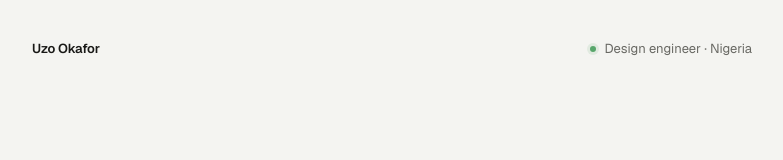
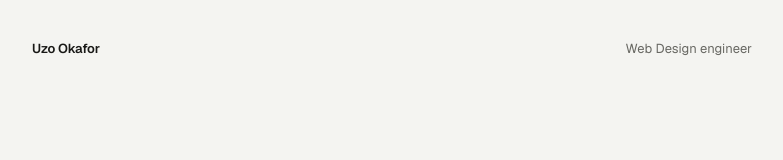
Before and after one commit to uzoway/design-eng-prototypes, a Next.js app: page / in a window 1280 px wide. Shown: the top 160 px of the page, without its empty margins (248-1031 px from the left). Built offline with nearby package versions, Linux system fonts and the light colour scheme.

Commit message:
chore: Copy changes

```diff
--- a/app/page.tsx
+++ b/app/page.tsx
@@ -45,17 +45,24 @@ export default function Home() {
     <main className="portfolio-shell">
       <div className="portfolio-page">
         <header className="portfolio-header portfolio-reveal">
-          <Link className="portfolio-name" href="/" aria-label="Uzo Okafor, home">
+          <Link
+            className="portfolio-name"
+            href="/"
+            aria-label="Uzo Okafor, home"
+          >
             Uzo Okafor
           </Link>
 
           <div className="portfolio-role">
-            <span className="portfolio-status" aria-hidden="true" />
-            Design engineer · Nigeria
+            {/* <span className="portfolio-status" aria-hidden="true" /> */}
+            Web Design engineer
           </div>
         </header>
 
-        <section className="portfolio-intro portfolio-reveal" aria-labelledby="intro-heading">
+        <section
+          className="portfolio-intro portfolio-reveal"
+          aria-labelledby="intro-heading"
+        >
           <p className="portfolio-kicker">Hello, I’m Uzo.</p>
           <h1 className="portfolio-lede" id="intro-heading">
             I turn rough ideas into clear, thoughtful interfaces, then stay with
@@ -67,7 +74,10 @@ export default function Home() {
           </p>
         </section>
 
-        <section className="portfolio-work portfolio-reveal" aria-labelledby="work-heading">
+        <section
+          className="portfolio-work portfolio-reveal"
+          aria-labelledby="work-heading"
+        >
           <div className="portfolio-section-heading">
             <h2 id="work-heading">Selected work</h2>
             <span>2026</span>
```
